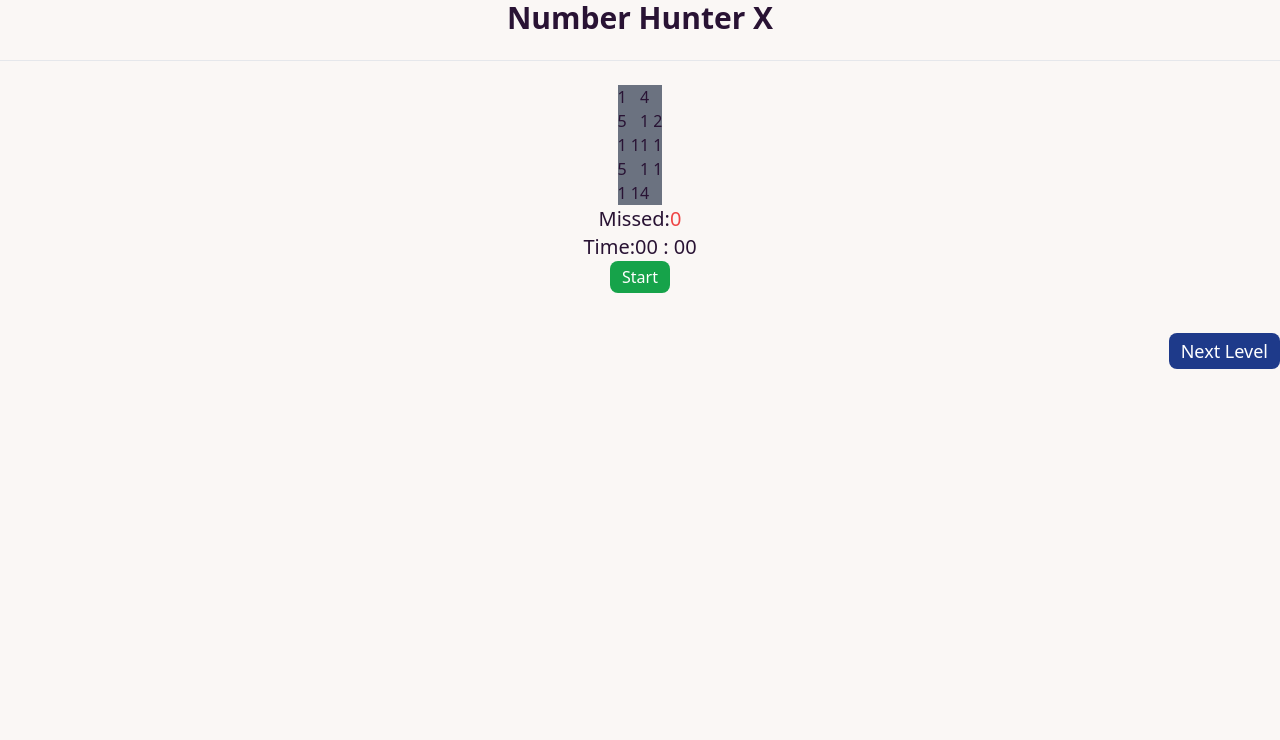
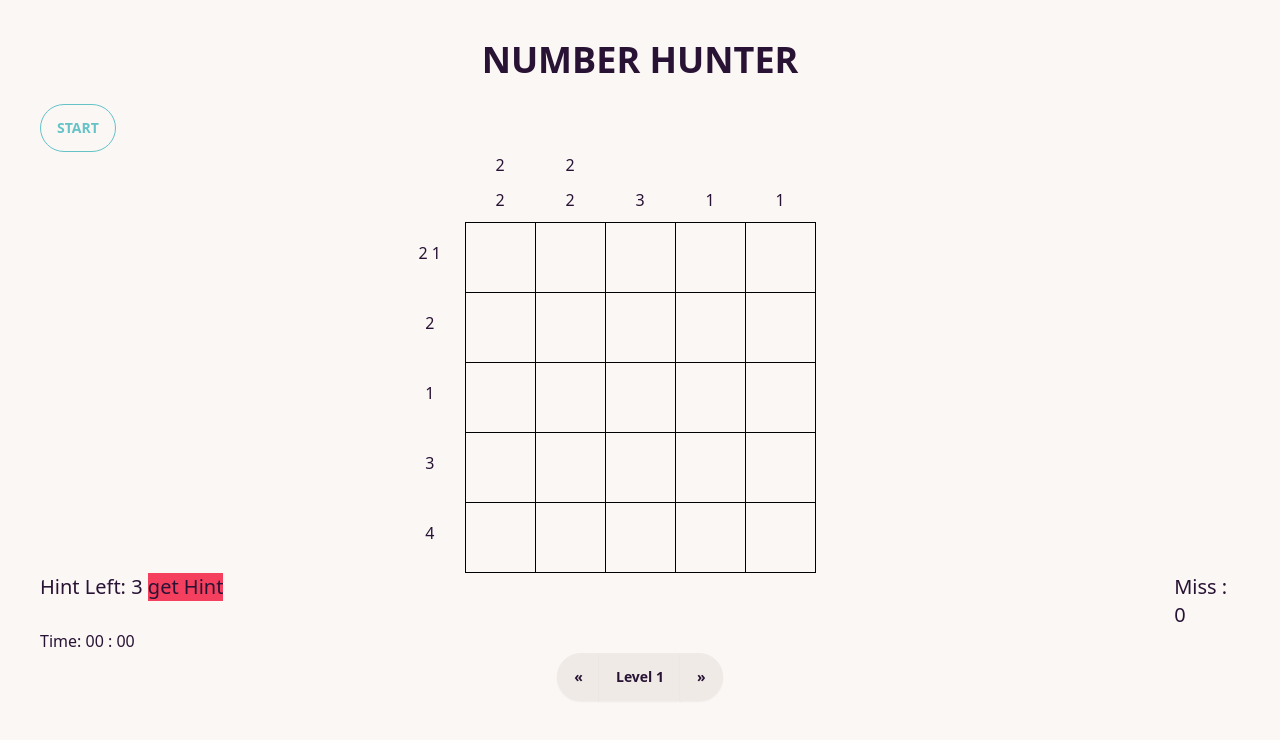
Before and after one commit to sMercyX/PROJECT1-SEC-1-NumberHunterX, a Vue app: page / in a window 1280 px wide. Shown: the top 740 px of the page. Built offline with nearby package versions, Linux system fonts and the light colour scheme.

Commit message:
add start btn

```diff
--- a/src/App.vue
+++ b/src/App.vue
@@ -1,283 +1,397 @@
 <script setup>
-import { ref } from "vue"
-const level = [
-  {
-    solution: [
+import { ref } from "vue";
+
+const refreshPage = () => {
+  location.reload(); // Reloads the current page
+};
+
+const start = ref(false)
+
+const missed = ref(0);
+const hintsLeft = ref(3);
+
+//style
+const blockStyle = "hanjie-cell";
+const noneBorder = "row-number";
+const halfBlock = "hanjie-cell-half";
+const correct = "MediumSeaGreen";
+const unCorrect = "#f87171";
+
+//block stores row and column of table
+const blocks = [];
+//rows stores row name of table
+const rows = ["t", "0", "1", "2", "3", "4", "5"];
+//columns stores column name of table
+const columns = ["0", "a", "b", "c", "d", "e", "99"];
+//checked blocks array
+const checked = [];
+const win = ref(false)
+const mins = ref(0);
+const secs = ref(0);
+
+//to stores row and column to blocks
+rows.forEach((ele) => {
+  blocks.push({ row: ele, column: [...columns] }); //use spread to easy copy data without reference
+});
+
+//result of above
+// blocks = [
+//   {
+//     row: '0',
+//     column: ['0', 'a', 'b', 'c', 'd', 'e', '99'],
+//   },
+//   {
+//     row: '1',
+//     column: ['0', 'a', 'b', 'c', 'd', 'e', '99'],
+//   },
+//   {
+//     row: '2',
+//     column: ['0', 'a', 'b', 'c', 'd', 'e', '99'],
+//   },
+//   {
+//     row: '3',
+//     column: ['0', 'a', 'b', 'c', 'd', 'e', '99'],
+//   },
+//   {
+//     row: '4',
+//     column: ['0', 'a', 'b', 'c', 'd', 'e', '99'],
+//   },
+//   {
+//     row: '5',
+//     column: ['0', 'a', 'b', 'c', 'd', 'e', '99'],
+//   },
+// ]
+
+//correctBlock stores block that when click its will change to correct color
+const correctBlock = [
   "a1",
   "b1",
-      "c1",
-      "d1",
+  "e1",
+  "a2",
   "b2",
-      "d2",
-      "e2",
-      "b3",
-      "d3",
+  "c3",
+  "a4",
   "b4",
-      "d4",
+  "c4",
+  "a5",
   "b5",
   "c5",
   "d5",
-      "e5",
-    ],
-    hintsCol: [1, 5, `1\n1`, 5, `1\n1`],
-    hintsRow: [4, "1 2", "1 1", "1 1", 4],
+];
+
+const hints = ref([]);
+let hintable = ref(true);
+
+function checkHintable() {
+
+  let checkedCorrect = checked.filter((tile) => {
+    return correctBlock.includes(tile);
+  });
+  let hintAndChecked = hints.value.concat(checkedCorrect);
+  if (hintAndChecked.length >= correctBlock.length) {
+    hintable.value = false;
+  }
+}
+
+const genHint = () => {
+  if (!start.value){
+    return
+  }
+  let randomIndex;
+  if (hintsLeft.value <= 0 || !hintable.value) {
+    return;
+  }
+  while (true) {
+    randomIndex = Math.floor(Math.random() * correctBlock.length);
+    if (
+      !checked.includes(correctBlock[randomIndex]) &&
+      !hints.value.includes(correctBlock[randomIndex])
+    ) {
+      hintsLeft.value--;
+      hints.value.push(correctBlock[randomIndex]);
+      checkHintable();
+      return;
+    }
+  }
+};
+
+function startGame(){
+  start.value = true
+  timer(true)
+}
+
+let timerInterval;
+
+// onMounted(() => {
+//   timer(true);
+// });
+
+function timer(op) {
+  if (op) {
+    timerInterval = setInterval(() => {
+      if (secs.value >= 59) {
+        mins.value++;
+        secs.value = 0
+        return;
+      } else {
+        secs.value++;
+      }
+    }, 1000);
+  } else {
+    if (timerInterval === undefined) {
+      return;
+    } else {
+      clearInterval(timerInterval)
+    }
+  }
+}
+
+//checkHeaderStyle is use for checking that block is header or not to custom style
+const checkHeaderStyle = (id) => {
+  if (id.includes("0")) return `${halfBlock} ${noneBorder}`;
+  if (id.includes("t")) return `${halfBlock} ${noneBorder}`;
+  if (id.includes("99")) return `${blockStyle} ${noneBorder}`;
+  return blockStyle;
+};
+const checkTR = (id) => {
+  if (id.includes("0"))
+    return `
+  height: 30px;`;
+  if (id.includes("t"))
+    return `
+  height: 30px;`;
+};
+
+//headerNums stores id and result of block of table head
+const headerNums = [
+  {
+    id: "at",
+    result: "2",
   },
   {
-    solution: [
-      "c1",
-      "d1",
-      "e1",
-      "a2",
-      "c2",
-      "d2",
-      "e2",
-      "a3",
-      "e3",
-      "a4",
-      "b4",
-      "e4",
-      "a5",
-    ],
-    hintsCol: [4, 1, 2, 2, 4],
-    hintsRow: [3, "1 3", "1 1", "2 1", 1],
+    id: "bt",
+    result: "2",
   },
-]
+  {
+    id: "a0",
+    result: "2",
+  },
+  {
+    id: "b0",
+    result: "2",
+  },
+  {
+    id: "c0",
+    result: "3",
+  },
+  {
+    id: "d0",
+    result: "1",
+  },
+  {
+    id: "e0",
+    result: "1",
+  },
+  {
+    id: "01",
+    result: "2  1",
+  },
+  {
+    id: "02",
+    result: "2",
+  },
+  {
+    id: "03",
+    result: "1",
+  },
+  {
+    id: "04",
+    result: "3",
+  },
+  {
+    id: "05",
+    result: "4",
+  },
+];
 
-// let currentLevel = 0
-const currentLevel = ref(0)
-const solution = ref(level[currentLevel.value].solution)
-const hintsCol = ref(level[currentLevel.value].hintsCol)
-const hintsRow = ref(level[currentLevel.value].hintsRow)
+const checkHeader = (id) => {
+  const index = headerNums.findIndex((num) => num.id === id); //checking id in array of header numbers to find result
+  return index >= 0 ? headerNums[index].result : "";
+};
 
-// const solution = [
-//   "a1",
-//   "b1",
-//   "c1",
-//   "d1",
-//   "b2",
-//   "d2",
-//   "e2",
-//   "b3",
-//   "d3",
-//   "b4",
-//   "d4",
-//   "b5",
-//   "c5",
-//   "d5",
-//   "e5",
-// ]
-const failed = ref(0)
-const checked = []
-
-const win = ref(false)
-
-const time = ref(0)
-
-const start = ref(false)
-
-const interval = ref(null)
-
-function check(event) {
-  if (!start.value) {
+//addClickers is use to adding click to only block that should be (block that have a line)
+const addClickers = (event) => {
+  if (!start.value){
     return
   }
-  const clickedBox = event.target
-  const boxId = clickedBox.id
-  const boxClass = clickedBox.className.split(" ")
+  let targetTile = event.target; //tile clicked
+  let id = targetTile.id; //clicked tile id
+  let targetClasses = targetTile.className.split(" "); //split class into array
+  if (checked.includes(id) || targetClasses.includes("marked")) {
+    return;
+  }
+  if (!id.includes("0") && !id.includes("99") && !id.includes("t")) {
+    const blockColor = correctBlock.includes(id) ? correct : unCorrect;
+    const targetBlock = document.getElementById(id);
+    targetBlock.style.backgroundColor = blockColor;
+    if (blockColor === unCorrect) {
+      targetBlock.textContent = "x";
+      missed.value++;
+    }
+    checked.push(id);
+    if (blockColor === correct) {
+      checkHintable();
+    }
+    if(checkWin()){
+      timer(false)
+    }
+  }
+};
 
-  if (checked.includes(boxId) || boxClass.includes("marked")) {
+function mark(event){
+  if (!start.value){
     return
   }
-
-  checked.push(boxId)
-  if (solution.value.includes(boxId)) {
-    clickedBox.style.backgroundColor = "green"
-    clickedBox.style.cursor = "default"
-  } else {
-    failed.value++
-    clickedBox.style.backgroundColor = "red"
-    clickedBox.style.cursor = "not-allowed"
+  event.preventDefault();
+  let targetTile = event.target; //tile clicked
+  let targetTileId = targetTile.id; //clicked tile id
+  let targetClasses = targetTile.className.split(" "); //split class into array
+  if (checked.includes(targetTileId)) {
+    //if already checked, return
+    return;
+  }
+  if (targetClasses.includes("marked")) {
+    //remove marked class from the tile
+    let markToRm = targetClasses.findIndex((tileClass) => {
+      return tileClass === "marked";
+    });
+    targetClasses.splice(markToRm, 1);
+    targetTile.className = targetClasses.join(" ");
+    targetTile.style.backgroundColor = "white";
+    return;
+  }
+  targetClasses.push("marked");
+  targetTile.className = targetClasses.join(" ");
+  targetTile.style.backgroundColor = "grey";
 }
 
-  checkWin()
+function checkWin(){
+  let winTemp = true;
+  correctBlock.forEach((mustCheckCell) => {
+    if (!checked.includes(mustCheckCell)) {
+      winTemp = false;
     }
-
-function mark(event) {
-  if (!start.value) {
-    return
-  }
-  event.preventDefault()
-  const targetBox = event.target
-  const targetId = targetBox.id
-  let targetClass = targetBox.className.split(" ")
-  if (checked.includes(targetId)) {
-    return
-  }
-  if (targetClass.includes("marked")) {
-    const markToRm = targetClass.findIndex((box) => {
-      return box === "marked"
-    })
-    targetClass.splice(markToRm, 1)
-    targetBox.className = targetClass.join(" ")
-    targetBox.style.backgroundColor = "white"
-    return
-  }
-  targetClass.push("marked")
-  targetBox.className = targetClass.join(" ")
-  targetBox.style.backgroundColor = "grey"
-}
-
-function startGame() {
-  start.value = true
-
-  interval.value = setInterval(() => {
-    time.value++
-    if (win.value) {
-      clearInterval(interval.value)
-    }
-  }, 1000)
-}
-
-function resetGame() {
-  start.value = false
-  checked.splice(0, checked.length)
-  failed.value = 0
-  win.value = false
-  time.value = 0
-  clearInterval(interval.value)
-
-  const allBlocks = document.querySelectorAll(".block")
-  allBlocks.forEach((block) => {
-    block.style.backgroundColor = "white"
-    block.style.cursor = "pointer"
-  })
-}
-
-function checkWin() {
-  let winTemp = true
-  solution.value.forEach((checkCell) => {
-    if (!checked.includes(checkCell)) {
-      winTemp = false
-    }
-  })
-  win.value = winTemp
-}
-
-function formatTime(time) {
-  const minutes = `0${Math.floor(time / 60)}`.slice(-2)
-  const seconds = `0${time % 60}`.slice(-2)
-  return `${minutes} : ${seconds}`
-}
-
-function nextLevel() {
-  currentLevel.value++
-  if (currentLevel.value < level.length) {
-    solution.value = level[currentLevel.value].solution
-    hintsCol.value = level[currentLevel.value].hintsCol
-    hintsRow.value = level[currentLevel.value].hintsRow
-    resetGame()
-  }else{
-    alert("You have completed all levels")
-    resetGame
-  }
+  });
+  // console.log(winTemp);
+  win.value = winTemp;
+  return winTemp;
 }
 </script>
 
 <template>
-  <div class="flex justify-center">
-    <h1 class="text-3xl font-semibold">Number Hunter X</h1>
+  <div class="container p-10 m-auto">
+    <div class="header pb-2 flex justify-center">
+      <div class="mb-4 text-4xl font-extrabold">NUMBER HUNTER</div>
     </div>
-  <br />
-  <hr />
-  <br />
-  <div id="playZone" class="flex justify-center">
-    <div id="hintsCol" class="bg-gray-500">
-      <!-- <div id="hintC">1</div>
-      <div id="hintC">5</div>
-      <div id="hintC">1<br />1</div>
-      <div id="hintC">5</div>
-      <div id="hintC">1<br />1</div> -->
-      <div v-for="(hint , index ) in hintsCol" :key="index" id="hintC">
-        {{ hint }}
+    <button
+      v-if="!start"
+      class="btn btn-outline btn-primary"
+      type="button"
+      @click="startGame()">
+      START
+    </button>
+    <button
+      v-if="start"
+      class="btn btn-outline btn-primary"
+      type="reset"
+      @click="refreshPage()"
+    >
+      RESET
+    </button>
+    <div class="join flex justify-center">
+      <table class="hanjie-table">
+        <tr
+          v-for="block in blocks"
+          :key="block.row"
+          :id="block.row"
+          :style="checkTR(block.row)"
+        >
+          <td
+            :class="checkHeaderStyle(col + block.row)"
+            v-for="col in block.column"
+            :key="col + block.row"
+            :id="col + block.row"
+            @click="addClickers"
+            @click.right="mark"
+          >
+            {{ checkHeader(col + block.row) }}
+          </td>
+        </tr>
+      </table>
+    </div>
+
+    <div class="btm-text flex justify-center content-around">
+      <div class="collapse">
+        <div class="text-xl font-medium justify-start">
+          Hint Left: {{ hintsLeft }}
+          <button
+            :class="hintsLeft > 0 && hintable ? 'bg-rose-500' : 'bg-slate-600'"
+            :disabled="hintsLeft > 0 ? false : true"
+            @click="genHint"
+          >
+            get Hint
+          </button>
+        </div>
+        <div v-if="hints.length > 0" class="justify-center">
+          <b v-for="(hint, index) in hints" :key="hint"
+            >{{ hint }}<b v-if="index < hints.length - 1">, </b></b
+          >
         </div>
       </div>
-    <div id="hintsRow" class="bg-gray-500">
-      <!-- <div id="hintR">4</div>
-      <div id="hintR">1&nbsp2</div>
-      <div id="hintR">1&nbsp1</div>
-      <div id="hintR">1&nbsp1</div>
-      <div id="hintR">4</div> -->
-      <div v-for="( hint , index ) in hintsRow" :key="index" id="hintR">
-        {{ hint }}
+
+      <div class="text-xl font-medium justify-items-end">
+        Miss : {{ missed }}
       </div>
     </div>
-    <div id="board">
-      <div class="block" id="a1" @click="check" @click.right="mark"></div>
-      <div class="block" id="b1" @click="check" @click.right="mark"></div>
-      <div class="block" id="c1" @click="check" @click.right="mark"></div>
-      <div class="block" id="d1" @click="check" @click.right="mark"></div>
-      <div class="block" id="e1" @click="check" @click.right="mark"></div>
 
-      <div class="block" id="a2" @click="check" @click.right="mark"></div>
-      <div class="block" id="b2" @click="check" @click.right="mark"></div>
-      <div class="block" id="c2" @click="check" @click.right="mark"></div>
-      <div class="block" id="d2" @click="check" @click.right="mark"></div>
-      <div class="block" id="e2" @click="check" @click.right="mark"></div>
+    <div>Time: <span v-if="mins < 10">0</span>{{ mins }} : <span v-if="secs<10">0</span>{{ secs }}</div>
 
-      <div class="block" id="a3" @click="check" @click.right="mark"></div>
-      <div class="block" id="b3" @click="check" @click.right="mark"></div>
-      <div class="block" id="c3" @click="check" @click.right="mark"></div>
-      <div class="block" id="d3" @click="check" @click.right="mark"></div>
-      <div class="block" id="e3" @click="check" @click.right="mark"></div>
-
-      <div class="block" id="a4" @click="check" @click.right="mark"></div>
-      <div class="block" id="b4" @click="check" @click.right="mark"></div>
-      <div class="block" id="c4" @click="check" @click.right="mark"></div>
-      <div class="block" id="d4" @click="check" @click.right="mark"></div>
-      <div class="block" id="e4" @click="check" @click.right="mark"></div>
-
-      <div class="block" id="a5" @click="check" @click.right="mark"></div>
-      <div class="block" id="b5" @click="check" @click.right="mark"></div>
-      <div class="block" id="c5" @click="check" @click.right="mark"></div>
-      <div class="block" id="d5" @click="check" @click.right="mark"></div>
-      <div class="block" id="e5" @click="check" @click.right="mark"></div>
-    </div>
-  </div>
-  <div class="flex justify-center text-xl">
-    Missed: <span class="text-red-500">{{ failed }}</span>
-  </div>
-  <div class="flex justify-center text-xl">
-    Time:<span>{{ formatTime(time) }}</span>
-  </div>
-  <div class="flex justify-center space-x-5">
-    <button
-      v-if="!start"
-      class="px-3 py-1 bg-green-600 rounded-lg text-white"
-      @click="startGame"
-    >
-      Start
-    </button>
-    <button
-      v-else
-      @click="resetGame"
-      class="px-3 py-1 bg-red-600 rounded-lg text-white"
-    >
-      Reset
-    </button>
+    <div class="join pagination flex justify-center">
+      <button class="join-item btn">«</button>
+      <button class="join-item btn">Level 1</button>
+      <button class="join-item btn">»</button>
     </div>
 
-  <div class="flex justify-end pt-10">
-    <button
-      @click="nextLevel"
-      class="px-3 py-1 text-white bg-blue-900 text-lg rounded-lg"
-    >
-      Next Level
-    </button>
-  </div>
-
-  <div v-if="win" class="flex justify-center text-2xl text-green-600">
-    !!!!Success!!!!
+    <div v-if="win">Stage cleared!!!</div>
   </div>
 </template>
 
-<style scoped></style>
+<style scoped>
+.hanjie {
+  border-collapse: collapse;
+  margin: 20px;
+}
+
+.hanjie-cell {
+  width: 70px;
+  height: 70px;
+  border: 1px solid #000;
+  text-align: center;
+}
+.hanjie-cell-half {
+  width: 70px;
+  height: 30px;
+  border: 1px solid #000;
+  text-align: center;
+  padding-bottom: 10px;
+}
+.filled {
+  background-color: #000;
+}
+
+.col-number,
+.row-number,
+.none {
+  border: none;
+}
+</style>
```
Lines whose indentation alone changed are shown as unchanged.
